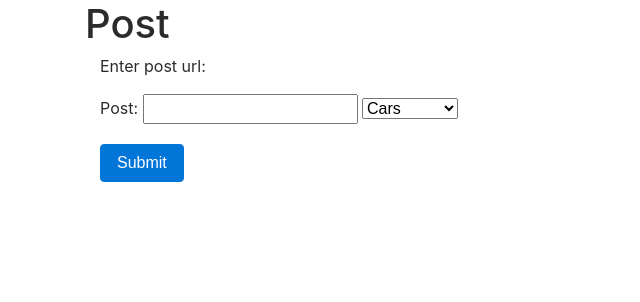
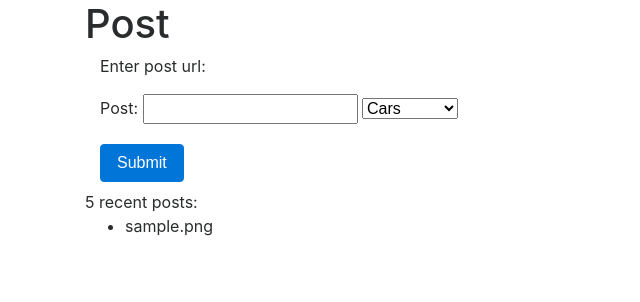
Before and after one commit to n-ck/insta_app, a Django app: page /post/ in a window 1280 px wide. Shown: the part 55-357 px from the top of the page, without its empty margins (0-640 px from the left). Run offline with Django 3.2, Linux system fonts and the light colour scheme; tables that the repository leaves empty hold one stand-in row (values such as "Sample post"); some libraries are stand-ins or nearby versions.

Commit message:
logic to save posts and show 5 most recent posts and pages

```diff
--- a/insta/templates/insta/post.html
+++ b/insta/templates/insta/post.html
@@ -21,11 +21,24 @@
 	</form>
 </div>
 
+
+{% if "None" not in post %}
 <div class="row justify-content-start">
 	<div class="col-6">
-		<img src="{{ answer }}" class="img-fluid">
+		<img src="{{ post }}" class="img-fluid">
+		<a href="{% url 'insta:save_post' page=page img=post %}">
+			<button type="button" class="btn btn-light" id="savepost">Save</button>
+		</a>
 	</div>
 </div>
+{% else %}
+5 recent posts:
+<ul>
+	{% for ig in recent %}
+	<li>{{ ig.img }}</li>
+	{% endfor %}
+</ul>
+{% endif %}
 
 
 
--- a/insta/views.py
+++ b/insta/views.py
@@ -20,9 +20,12 @@ class GetPostImg(View):
 	def get(self, request):
 
 		form = PostForm()
+		savedposts = SavePagePost.objects.all().order_by('-id')[:5]
 		context = {
 			'form': form,
-			'answer': "",
+			'page': "None",
+			'post': "None",
+			'recent': savedposts
 		}
 
 		return render(request, 'post.html', context)
@@ -48,7 +51,9 @@ class GetPostImg(View):
 
 			context = {
 				'form': form,
-				'answer': imgurl
+				'page': pagename,
+				'post': imgurl,
+				'recent': ""
 			}
 
 			return render(request, 'post.html', context)
@@ -87,12 +92,13 @@ class GetPage(View):
 
 		else:
 			form = PageForm()
+			allpages = IgPage.objects.all().order_by('-id')[:5]
 			context = {
 				'form': form,
-				'page': "",
+				'page': "None",
 				'pageurl': "",
 				'posts': [],
-				'allpages': [],
+				'allpages': allpages,
 			}
 
 			return render(request, 'page.html' , context)
@@ -165,6 +171,8 @@ class ViewSaved(View):
 
 
 	# Further development:
-	# - after entering page, you see the first 10 posts, and you can tag and save to the database
+	# + after entering page, you see the first 10 posts, and you can tag and save to the database
 	# - posts page should have all saved posts with filters by tag
-	# - page with all saved post, you can tag them there
+	# - page with all saved post
+	# - post detail page, you can see full size and change tag here
+	# - manage tag page (create, delete or rename tags)
```
Also changed, not shown: insta/templates/insta/page.html (+11 -0 lines), 2 other files.
